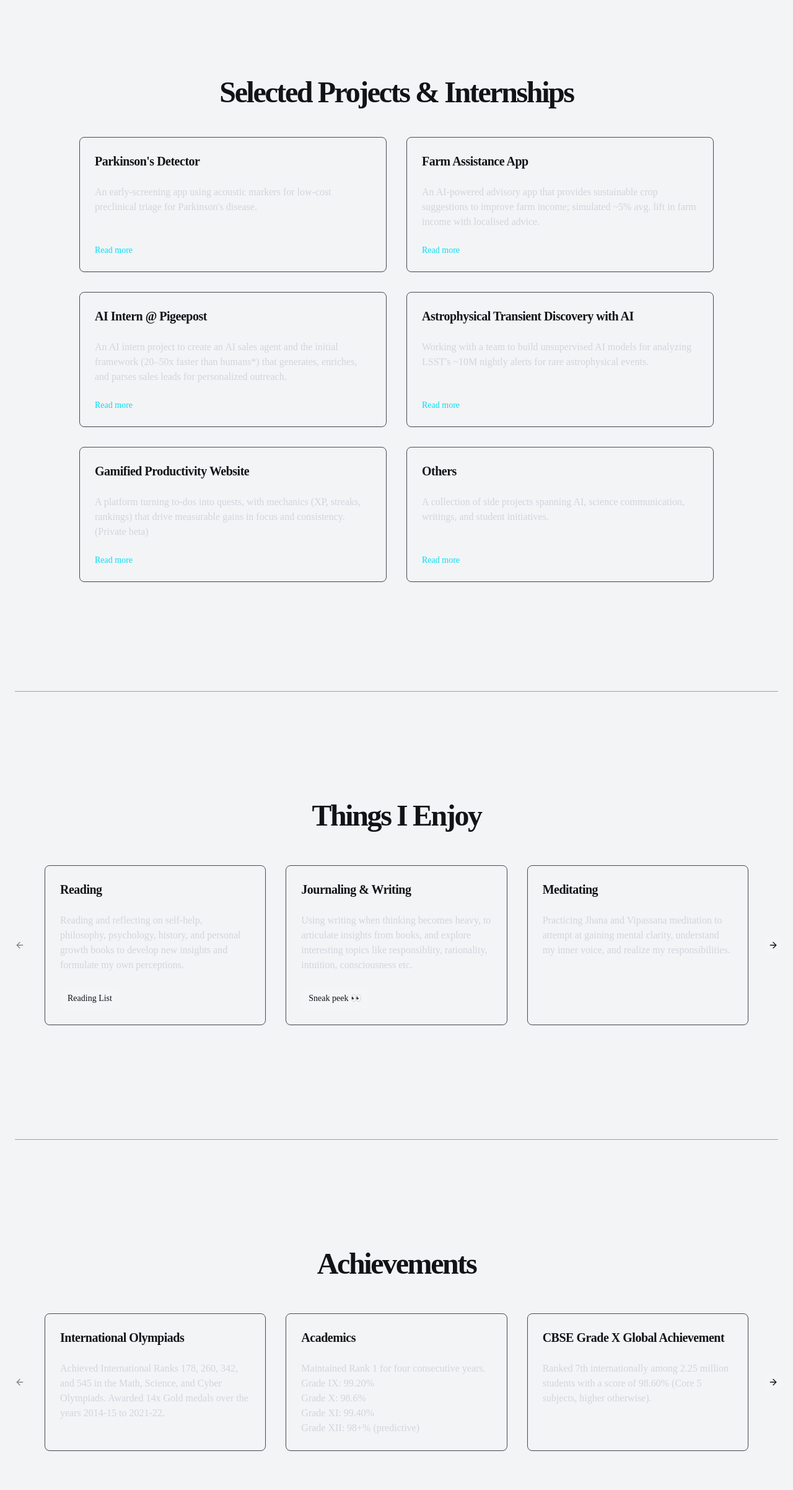
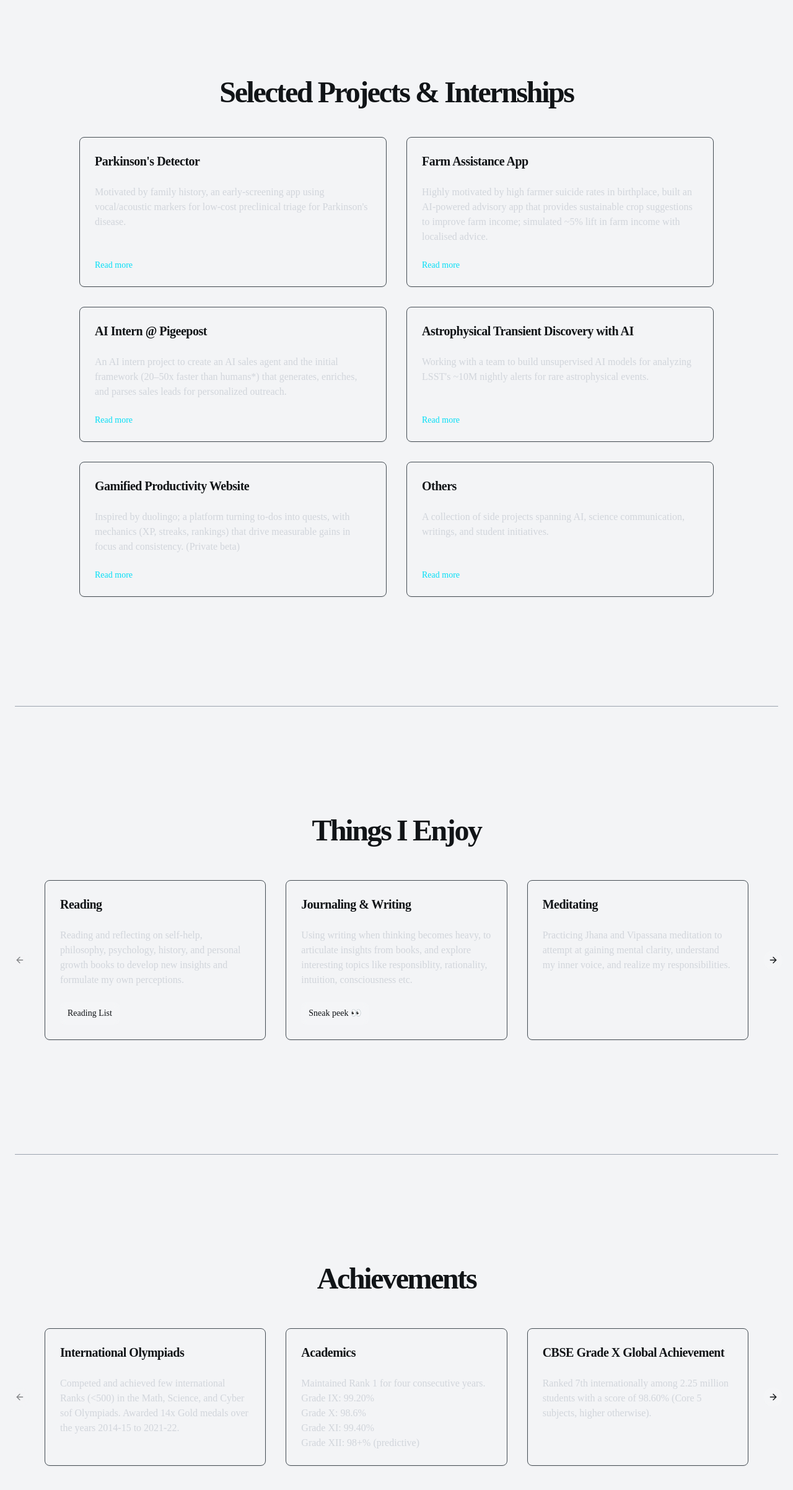
Before and after one commit to arczin/arczin.github.io, a Next.js app: page / in a window 1280 px wide. Shown: the part 2036-4440 px from the top of the page at 62% size. Built offline with nearby package versions, Linux system fonts and the light colour scheme.

Commit message:
content update 3

```diff
--- a/src/components/sections/achievements-section.tsx
+++ b/src/components/sections/achievements-section.tsx
@@ -2,7 +2,7 @@ import { Card, CardContent, CardHeader, CardTitle } from "@/components/ui/card";
 import { Carousel, CarouselContent, CarouselItem, CarouselNext, CarouselPrevious } from "@/components/ui/carousel";
 
 const achievements = [
-  { title: "International Olympiads", description: "Achieved International Ranks 178, 260, 342, and 545 in the Math, Science, and Cyber Olympiads. Awarded 14x Gold medals over the years 2014-15 to 2021-22." },
+  { title: "International Olympiads", description: "Competed and achieved few international Ranks (<500) in the Math, Science, and Cyber sof Olympiads. Awarded 14x Gold medals over the years 2014-15 to 2021-22." },
   {
     title: "Academics",
     description: (
--- a/src/components/sections/projects-section.tsx
+++ b/src/components/sections/projects-section.tsx
@@ -10,14 +10,14 @@ import { Separator } from "../ui/separator";
 const projects = [
   {
     title: "Parkinson's Detector",
-    shortDescription: "An early-screening app using acoustic markers for low-cost preclinical triage for Parkinson's disease.",
-    longDescription: "Motivated by family history, I am developing an application for early-stage Parkinson's screening. It uses a machine learning model that analyzes acoustic markers like vocal jitter, shimmer, and formants from voice recordings to provide a non-invasive, low-cost method for preclinical triage; Currently refining model.",
+    shortDescription: "Motivated by family history, an early-screening app using vocal/acoustic markers for low-cost preclinical triage for Parkinson's disease.",
+    longDescription: "From my experience, patients suffer from speech and motor impairment, using those markers, I am developing an application for early-stage Parkinson's screening. It uses a machine learning model that analyzes acoustic markers like vocal jitter, shimmer, and formants from voice recordings to provide a non-invasive, low-cost method for preclinical triage; Currently refining model.",
     image: "/parkinsons.png",
     imageHint: "brainwave chart"
   },
   {
     title: "Farm Assistance App",
-    shortDescription: "An AI-powered advisory app that provides sustainable crop suggestions to improve farm income; simulated ~5% avg. lift in farm income with localised advice.",
+    shortDescription: "Highly motivated by high farmer suicide rates in birthplace, built an AI-powered advisory app that provides sustainable crop suggestions to improve farm income; simulated ~5% lift in farm income with localised advice.",
     longDescription: "This application takes a farmer's photo, location, plot area, soil/budget, and preferences to provide sustainable crop suggestions. The goal is to make advanced agricultural technology accessible. Simulations showed an average lift of ~5% in farm income with its localized advice.",
     image: "/farm.png",
     imageHint: "lush farmland"
@@ -25,7 +25,7 @@ const projects = [
   {
     title: "AI Intern @ Pigeepost",
     shortDescription: "An AI intern project to create an AI sales agent and the initial framework (20–50x faster than humans*) that generates, enriches, and parses sales leads for personalized outreach.",
-    longDescription: "During my internship at pigeepost, I planned and built a model to generate, enrich, and parse sales leads. I trained a model on this data to prioritize leads and perform personalized outreach. This involved creating core AI agents and planning their integration into the sales workflow.",
+    longDescription: "During my internship at pigeepost, with the help of CEO (internship mentor) I planned and built a model to generate, enrich, and parse sales leads; trained a model on this data to prioritize leads and perform personalized outreach. This involved creating core AI agents and planning their integration into the sales workflow.",
     image: "/agent.png",
     imageHint: "glowing circuit"
   },
@@ -38,7 +38,7 @@ const projects = [
   },
    {
      title: "Gamified Productivity Website",
-     shortDescription: "A platform turning to-dos into quests, with mechanics (XP, streaks, rankings) that drive measurable gains in focus and consistency. (Private beta)",
+     shortDescription: "Inspired by duolingo; a platform turning to-dos into quests, with mechanics (XP, streaks, rankings) that drive measurable gains in focus and consistency. (Private beta)",
      longDescription: "This project combines productivity with gaming. Users can create to-do lists that are framed as quests in a role-playing game. Completing tasks earns them experience points, items, and achievements. The goal is to make productivity more engaging and less of a chore by leveraging game mechanics like rewards and competition through leaderboards.",
      image: "/gaming.png",
      imageHint: "fantasy landscape"
```
